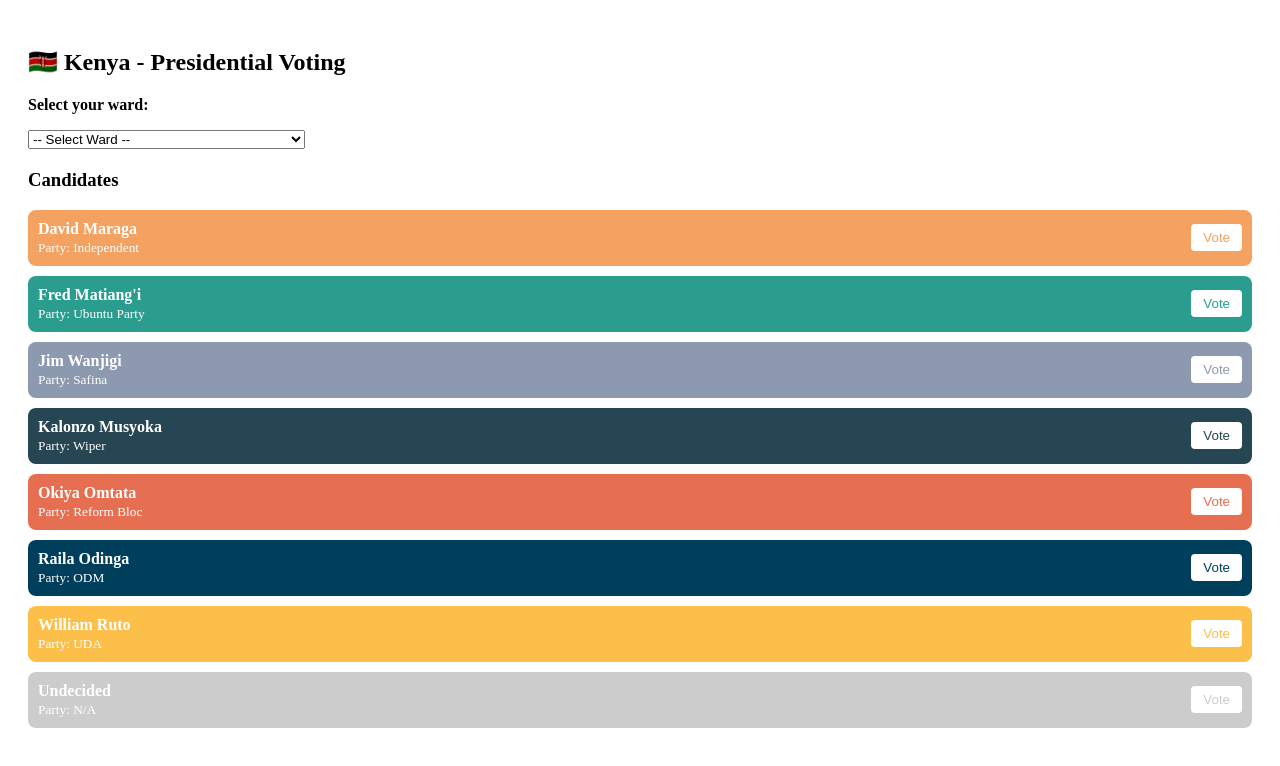
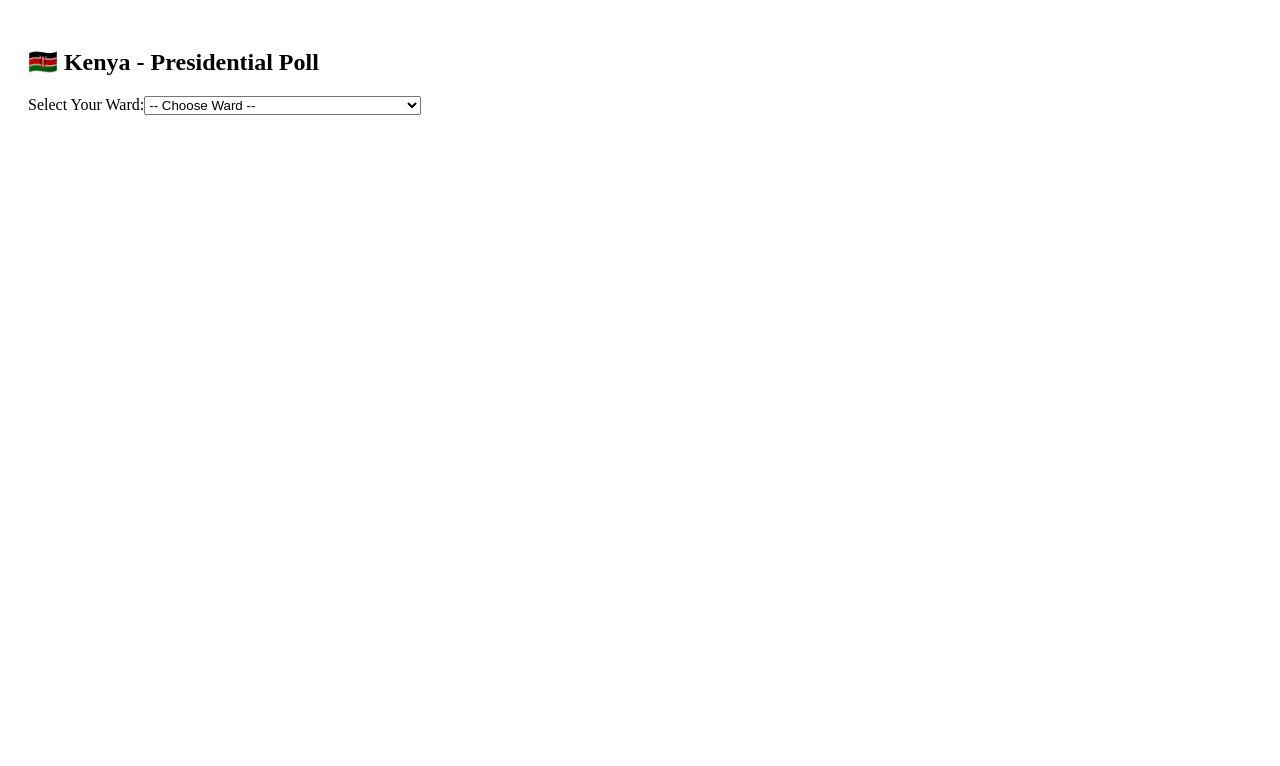
Before and after one commit to Ourwillxyz/Ourwill, a Next.js app: page /ke/presidential in a window 1280 px wide. Shown: the top 766 px of the page. Built offline with nearby package versions, Linux system fonts and the light colour scheme.

Commit message:
Update presidential.js
Updated presidential code

```diff
--- a/pages/ke/presidential.js
+++ b/pages/ke/presidential.js
@@ -3,95 +3,61 @@
 
 export default function PresidentialPoll() {
   const [selectedWard, setSelectedWard] = useState('');
-  const [votes, setVotes] = useState({});
   const [voted, setVoted] = useState(false);
+  const [selectedCandidate, setSelectedCandidate] = useState(null);
 
   const candidates = [
-    { name: "David Maraga", color: "#f4a261", party: "Independent" },
-    { name: "Fred Matiang'i", color: "#2a9d8f", party: "Ubuntu Party" },
-    { name: "Jim Wanjigi", color: "#8d99ae", party: "Safina" },
-    { name: "Kalonzo Musyoka", color: "#264653", party: "Wiper" },
-    { name: "Okiya Omtata", color: "#e76f51", party: "Reform Bloc" },
-    { name: "Raila Odinga", color: "#003f5c", party: "ODM" },
-    { name: "William Ruto", color: "#fcbf49", party: "UDA" },
-    { name: "Undecided", color: "#cccccc", party: "N/A" },
+    { name: "David Maraga", party: "Independent" },
+    { name: "Fred Matiang'i", party: "Independent" },
+    { name: "Jim Wanjigi", party: "Safina" },
+    { name: "Kalonzo Musyoka", party: "Wiper" },
+    { name: "Okiya Omtata", party: "Independent" },
+    { name: "Raila Odinga", party: "ODM" },
+    { name: "William Ruto", party: "UDA" },
+    { name: "Undecided", party: "None" },
   ];
 
-  const handleVote = (candidateName) => {
-    if (!selectedWard) return alert("Please select your ward before voting.");
-    if (voted) return alert("You have already voted.");
-
-    setVotes((prevVotes) => ({
-      ...prevVotes,
-      [candidateName]: (prevVotes[candidateName] || 0) + 1,
-    }));
+  const handleVote = (candidate) => {
+    setSelectedCandidate(candidate);
     setVoted(true);
   };
 
   return (
     <div style={{ padding: '20px' }}>
-      <h2>🇰🇪 Kenya - Presidential Voting</h2>
-      <p><strong>Select your ward:</strong></p>
-      <select
-        value={selectedWard}
-        onChange={(e) => setSelectedWard(e.target.value)}
-      >
-        <option value="">-- Select Ward --</option>
-        {wards.map((ward, idx) => (
-          <option key={idx} value={ward.name}>
+      <h2>🇰🇪 Kenya - Presidential Poll</h2>
+
+      <label>Select Your Ward:</label>
+      <select value={selectedWard} onChange={(e) => setSelectedWard(e.target.value)}>
+        <option value="">-- Choose Ward --</option>
+        {wards.map((ward, index) => (
+          <option key={index} value={ward.name}>
             {ward.name} - {ward.subcounty}, {ward.county}
           </option>
         ))}
       </select>
 
-      <div style={{ marginTop: '20px' }}>
-        <h3>Candidates</h3>
-        {candidates.map((candidate, idx) => (
-          <div
-            key={idx}
-            style={{
-              backgroundColor: candidate.color,
-              padding: '10px',
-              marginBottom: '10px',
-              borderRadius: '8px',
-              color: 'white',
-              display: 'flex',
-              justifyContent: 'space-between',
-              alignItems: 'center',
-            }}
-          >
-            <div>
-              <strong>{candidate.name}</strong> <br />
-              <small>Party: {candidate.party}</small>
+      {selectedWard && !voted && (
+        <div style={{ marginTop: '20px' }}>
+          <h3>Candidates:</h3>
+          {candidates.map((candidate, index) => (
+            <div key={index} style={{
+              border: '1px solid #ccc',
+              padding: '12px',
+              marginBottom: '12px',
+              borderRadius: '8px'
+            }}>
+              <h4>{candidate.name}</h4>
+              <p>Party: {candidate.party}</p>
+              <p><em>[Party Symbol Placeholder]</em></p>
+              <button onClick={() => handleVote(candidate.name)}>Vote</button>
             </div>
-            <button
-              onClick={() => handleVote(candidate.name)}
-              disabled={voted}
-              style={{
-                padding: '6px 12px',
-                backgroundColor: '#fff',
-                color: candidate.color,
-                border: 'none',
-                borderRadius: '4px',
-                cursor: 'pointer',
-              }}
-            >
-              Vote
-            </button>
-          </div>
-        ))}
-      </div>
+          ))}
+        </div>
+      )}
 
-      {Object.keys(votes).length > 0 && (
-        <div style={{ marginTop: '20px' }}>
-          <h3>Live Poll Results</h3>
-          <ul>
-            {Object.entries(votes).map(([name, count]) => (
-              <li key={name}>
-                {name}: {count} vote(s)
-              </li>
-            ))}
-          </ul>
+      {voted && (
+        <div style={{ marginTop: '20px', color: 'green' }}>
+          <h3>✅ You voted for: {selectedCandidate}</h3>
         </div>
       )}
     </div>
```
